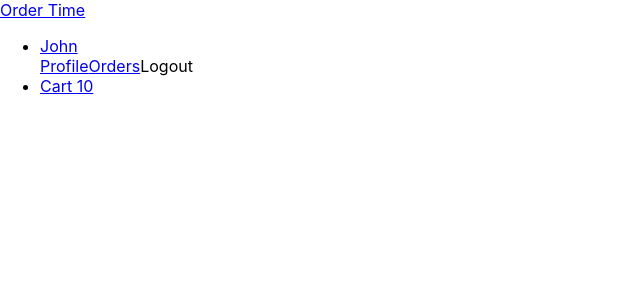
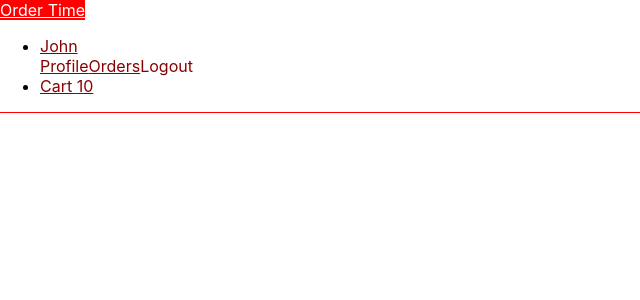
Before and after one commit to andrewwinke123/food-delivery-app, a React (Create React App) app in the folder frontend/: page / in a window 1280 px wide. Shown: the top 300 px of the page, without its empty margins (0-640 px from the left). Built offline with nearby package versions, Linux system fonts and the light colour scheme.

Commit message:
setting css styling for nav

```diff
--- a/frontend/src/components/Header/header.module.css
+++ b/frontend/src/components/Header/header.module.css
@@ -0,0 +1,15 @@
+.header {
+  background: white;
+  padding: 0;
+  border-bottom: 1px solid red;
+}
+
+.header a {
+  color:  rgb(136, 0, 0);
+}
+
+.header a:hover {
+  background: red;
+  color: white;
+  cursor: pointer;
+}
```
